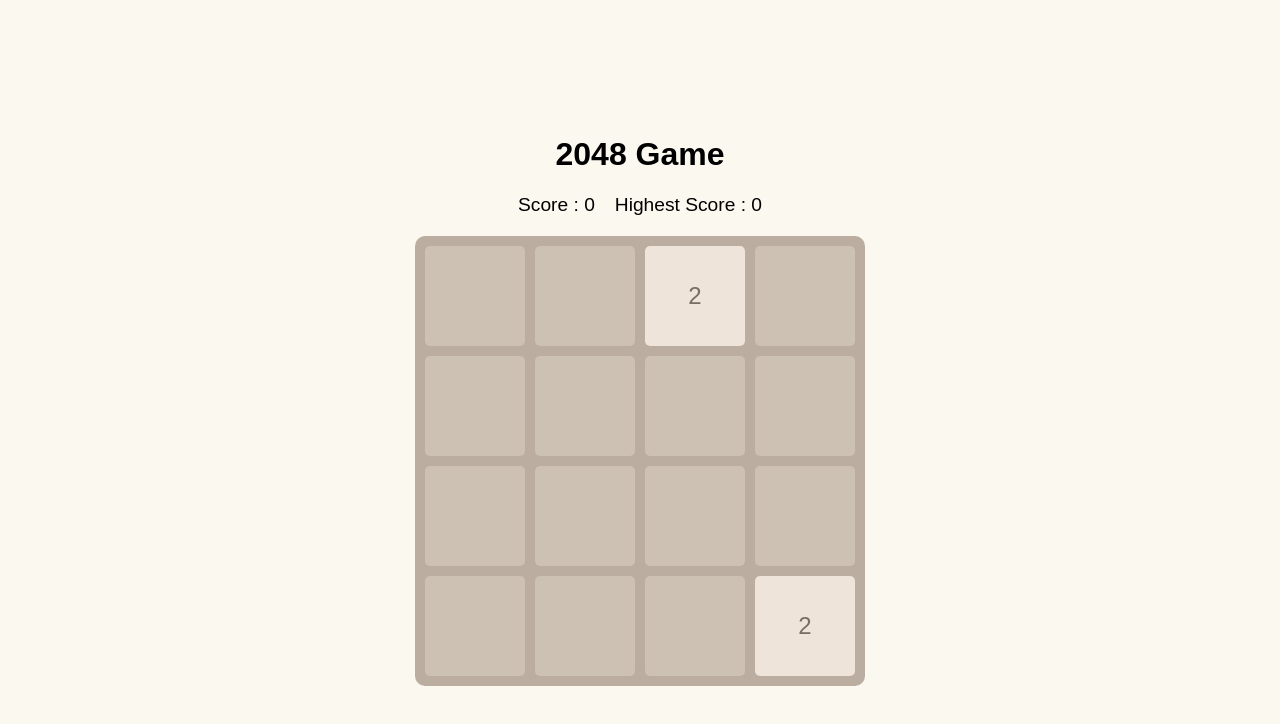
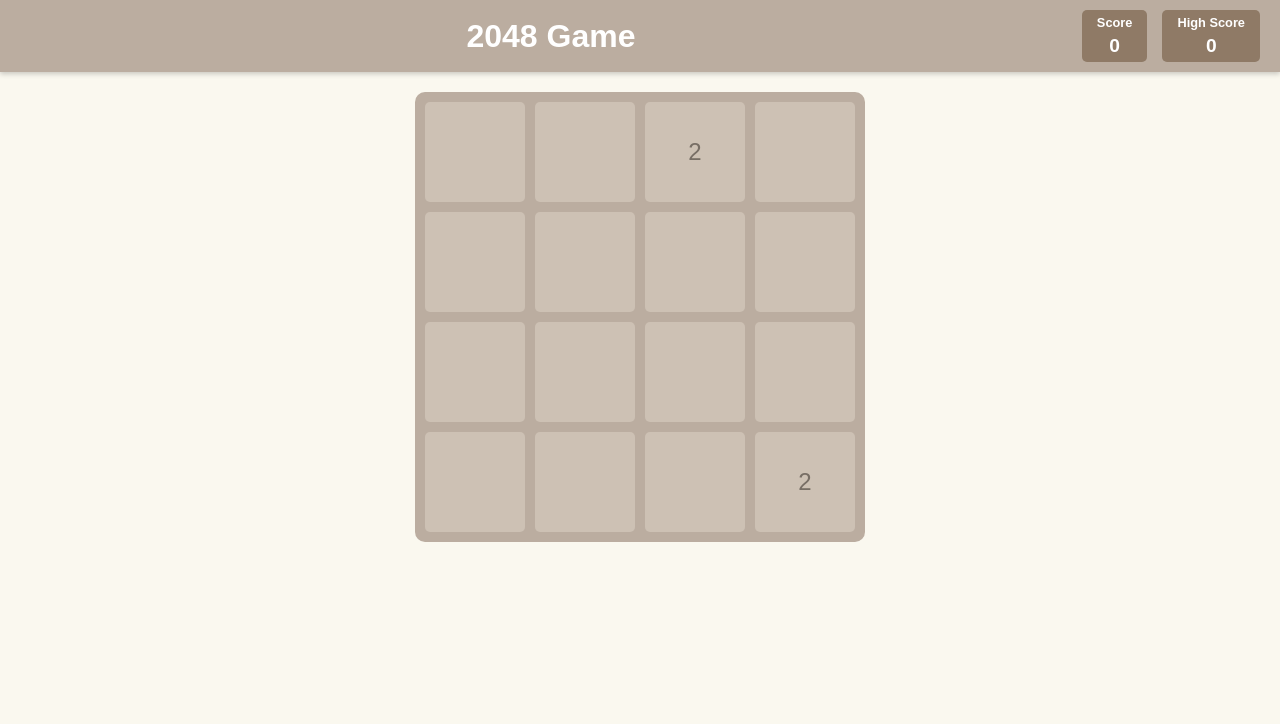
Before and after one commit to jai0040/2048, a plain HTML site: page index.html in a window 1280 px wide. Drawn offline with Linux system fonts and the light colour scheme.

Commit message:
chnage highest score &  score position

```diff
--- a/index.html
+++ b/index.html
@@ -7,13 +7,19 @@
     <link rel="stylesheet" href="style.css">
 </head>
 <body>
-    <div class="header">
-        <h1>2048 Game</h1>
+    <header>
+        <h1 class="game-title">2048 Game</h1>
         <div class="scores">
-            <div>Score : <span id="current-score">0</span></div>
-            <div>Highest Score : <span id="high-score">0</span></div>
+            <div class="score-container">
+                <div>Score</div>
+                <span id="current-score">0</span>
+            </div>
+            <div class="score-container">
+                <div>High Score</div>
+                <span id="high-score">0</span>
+            </div>
         </div>
-    </div>
+    </header>
     <div class="game-container" id="game-container"></div>
     <div class="popup" id="game-over-popup">
         <h1>Game Over</h1>
--- a/style.css
+++ b/style.css
@@ -2,22 +2,55 @@ body {
     font-family: Arial, sans-serif;
     display: flex;
     flex-direction: column;
-    justify-content: center;
     align-items: center;
     height: 100vh;
     margin: 0;
     background-color: #faf8ef;
 }
-.header {
+
+header {
+    display: flex;
+    justify-content: space-between;
+    align-items: center;
+    width: 100%;
+    padding: 10px 20px;
+    background: #bbada0;
+    color: white;
+    box-shadow: 0 2px 5px rgba(0, 0, 0, 0.2);
+    box-sizing: border-box;
+}
+
+header .game-title {
+    font-size: 2rem;
+    margin: 0;
+    flex: 1;
     text-align: center;
-    margin-bottom: 20px;
 }
+
 .scores {
     display: flex;
-    justify-content: center;
-    gap: 20px;
+    gap: 15px;
+}
+
+.score-container {
+    background: #8f7a66;
+    padding: 5px 15px;
+    border-radius: 5px;
+    text-align: center;
+    color: white;
+}
+
+.score-container div {
+    font-size: 0.8rem;
+    font-weight: bold;
+    margin-bottom: 5px;
+}
+
+.score-container span {
     font-size: 1.2rem;
+    font-weight: bold;
 }
+
 .game-container {
     display: grid;
     grid-template-columns: repeat(4, 100px);
@@ -25,8 +58,10 @@ body {
     background: #bbada0;
     padding: 10px;
     border-radius: 10px;
+    margin-top: 20px;
     position: relative;
 }
+
 .tile {
     width: 100px;
     height: 100px;
@@ -38,17 +73,6 @@ body {
     color: #776e65;
     border-radius: 5px;
 }
-.tile[data-value="2"] { background: #eee4da; color: #776e65; }
-.tile[data-value="4"] { background: #ede0c8; color: #776e65; }
-.tile[data-value="8"] { background: #f2b179; color: #f9f6f2; }
-.tile[data-value="16"] { background: #f59563; color: #f9f6f2; }
-.tile[data-value="32"] { background: #f67c5f; color: #f9f6f2; }
-.tile[data-value="64"] { background: #f65e3b; color: #f9f6f2; }
-.tile[data-value="128"] { background: #edcf72; color: #f9f6f2; }
-.tile[data-value="256"] { background: #edcc61; color: #f9f6f2; }
-.tile[data-value="512"] { background: #edc850; color: #f9f6f2; }
-.tile[data-value="1024"] { background: #edc53f; color: #f9f6f2; }
-.tile[data-value="2048"] { background: #edc22e; color: #f9f6f2; }
 
 .popup {
     display: none;
@@ -65,10 +89,12 @@ body {
     align-items: center;
     border-radius: 10px;
 }
+
 .popup h1 {
     font-size: 2rem;
     margin: 0 0 20px;
 }
+
 .popup button {
     background: #8f7a66;
     color: white;
@@ -78,6 +104,7 @@ body {
     border-radius: 5px;
     cursor: pointer;
 }
+
 .popup button:hover {
     background: #776e65;
 }
```
